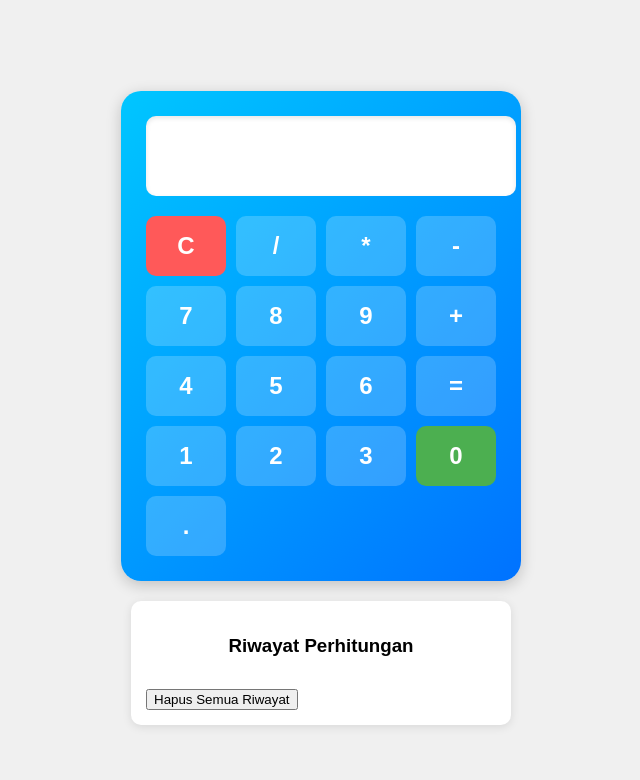
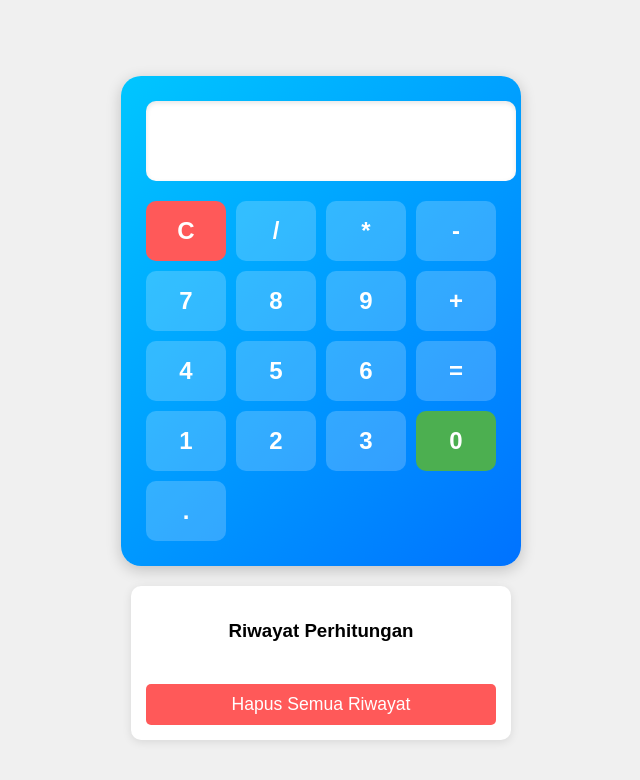
Before and after one commit to FikriRamadan111/kalkulator, a plain HTML site: page index.html in a window 1280 px wide. Shown: the whole page, without its empty margins (319-959 px from the left). Drawn offline with Linux system fonts and the light colour scheme.

Commit message:
style.css

```diff
--- a/style.css
+++ b/style.css
@@ -92,3 +92,20 @@ input {
     font-size: 1.1em;
     color: #333;
 }
+
+#clear-history {
+    width: 100%;
+    margin-top: 10px;
+    padding: 10px;
+    font-size: 1.1em;
+    background: #ff5959;
+    color: white;
+    border: none;
+    border-radius: 5px;
+    cursor: pointer;
+    transition: 0.2s;
+}
+
+#clear-history:hover {
+    background: #e44e4e;
+}
```
